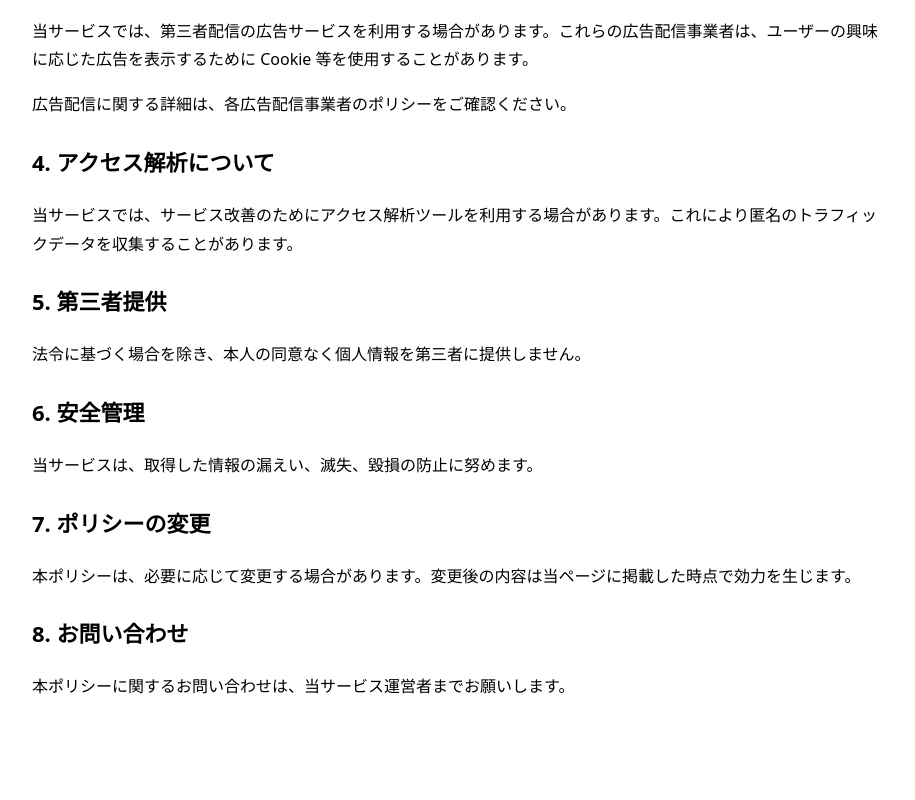
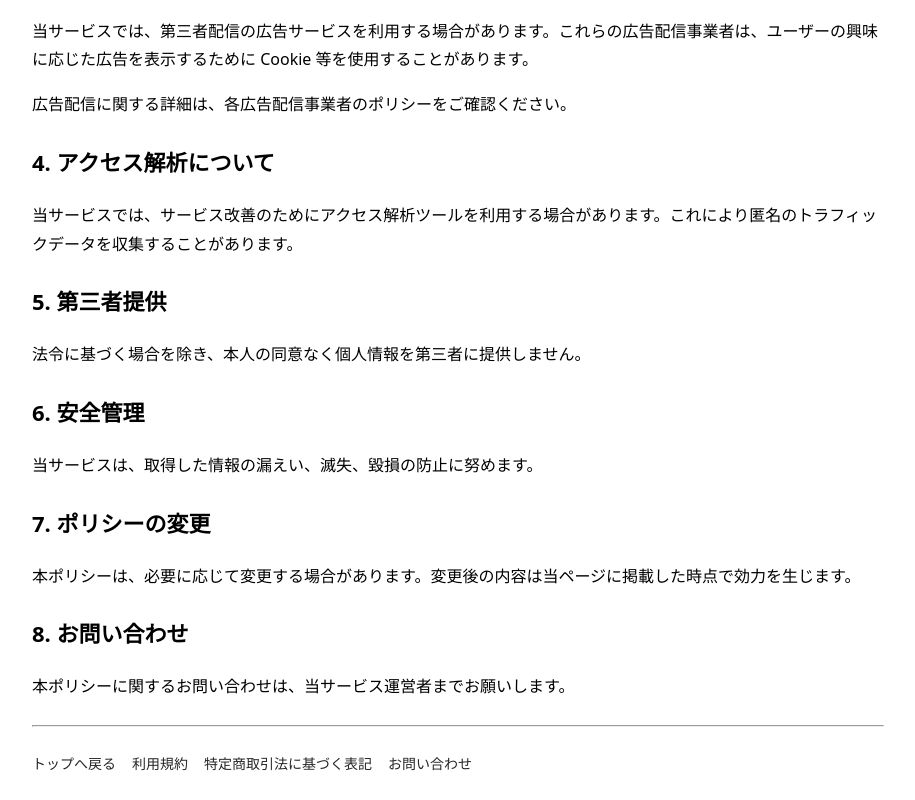
Before and after one commit to roromukuro-afk/shoron-rewarded-web, a Next.js app: page /privacy in a window 1280 px wide. Shown: the part 555-1355 px from the top of the page, without its empty margins (182-1097 px from the left). Before the commit the page ends 1296 px from the top, so only its background shows below. Built offline with nearby package versions, Linux system fonts and the light colour scheme.

Commit message:
add footer links to privacy page

```diff
--- a/app/privacy/page.tsx
+++ b/app/privacy/page.tsx
@@ -1,3 +1,5 @@
+import Link from "next/link";
+
 export default function PrivacyPage() {
   return (
     <main style={{ maxWidth: 900, margin: "0 auto", padding: 24, lineHeight: 1.8 }}>
@@ -68,6 +70,15 @@ export default function PrivacyPage() {
           本ポリシーに関するお問い合わせは、当サービス運営者までお願いします。
         </p>
       </section>
+
+      <hr style={{ margin: "24px 0" }} />
+
+      <footer style={{ fontSize: 14, opacity: 0.85, display: "flex", gap: 16, flexWrap: "wrap" }}>
+        <Link href="/">トップへ戻る</Link>
+        <Link href="/terms">利用規約</Link>
+        <Link href="/commerce">特定商取引法に基づく表記</Link>
+        <Link href="/contact">お問い合わせ</Link>
+      </footer>
     </main>
   );
 }
```
